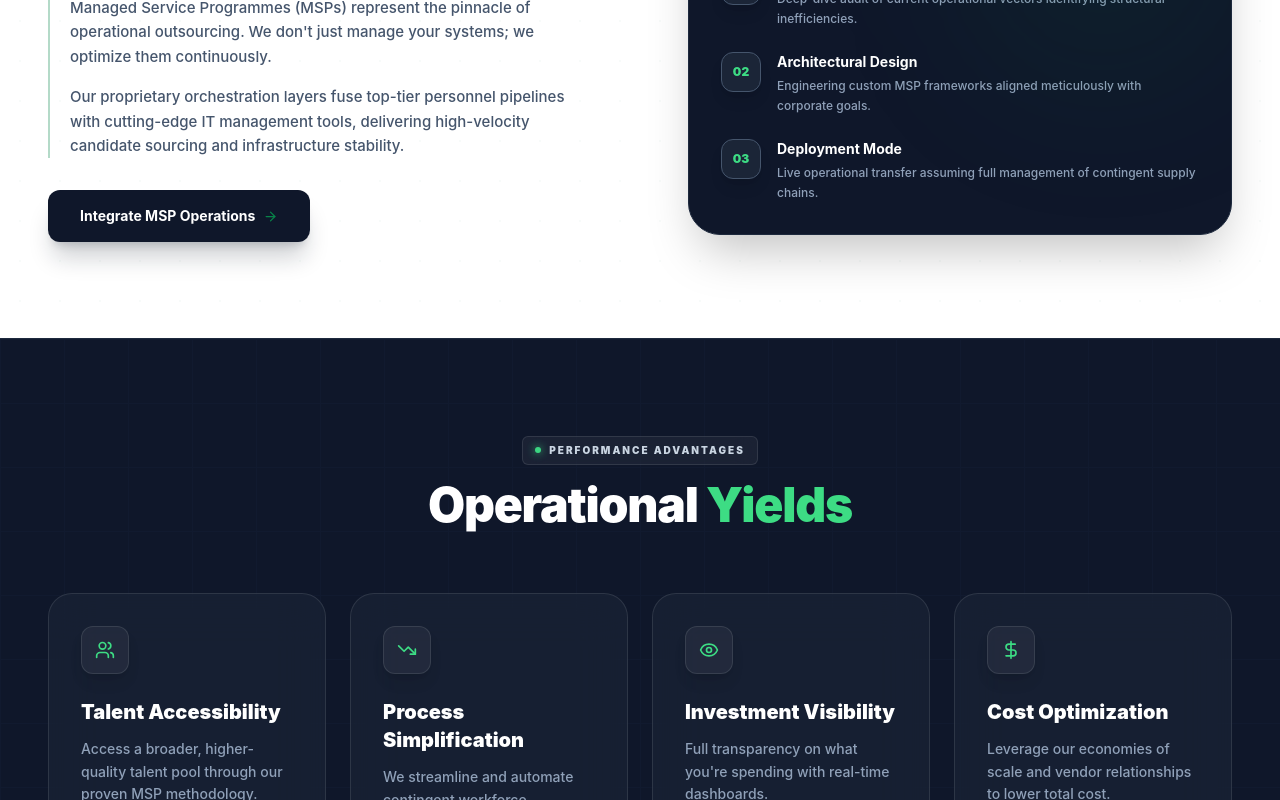
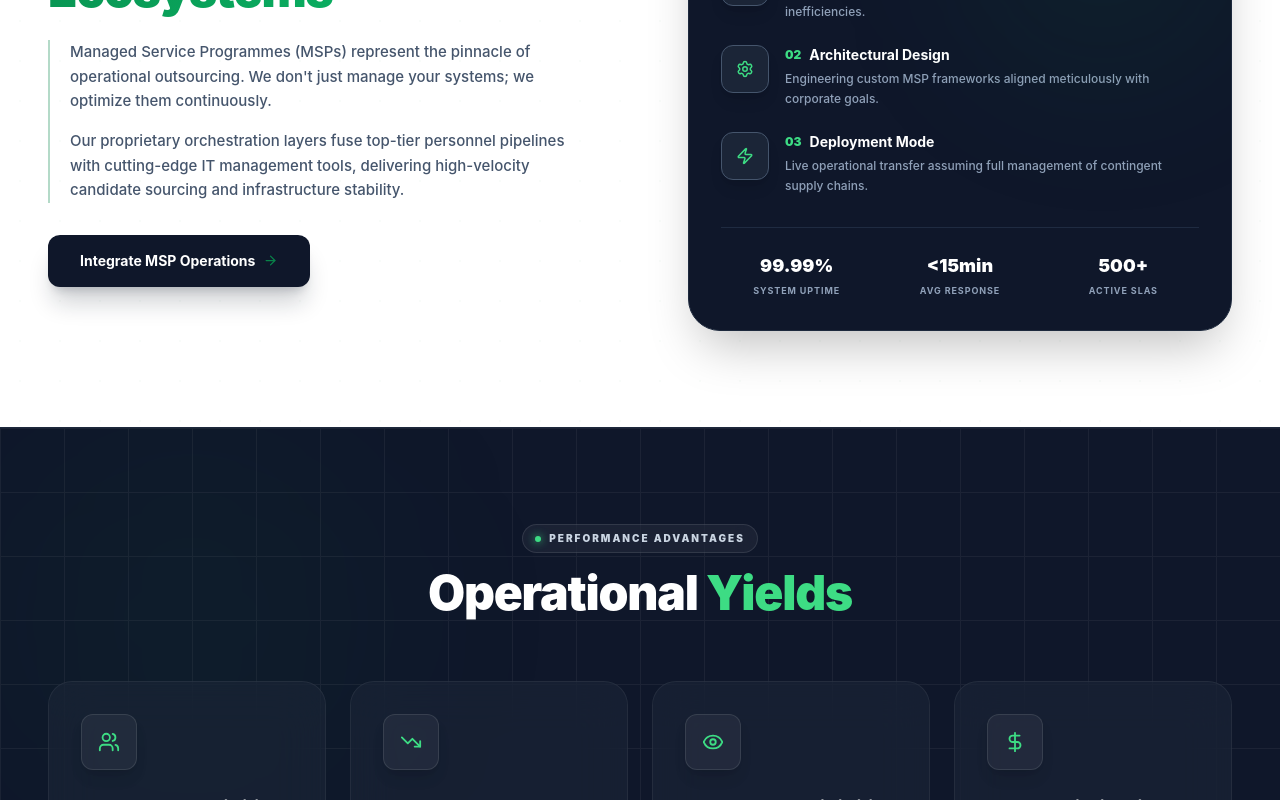
Before and after one commit to anupchauhanak6/tek-inspirations-llc, a React (Vite) app in the folder frontend/: page /our-solution/managed-services in a window 1280 px wide. Shown: the part 780-1580 px from the top of the page. Built offline with nearby package versions, Linux system fonts and the light colour scheme.

Commit message:
feat: implement and add new pages for Our Leaders, Our Solutions, Policy, RPO, Software Development, Terms of Service, Who We Are, and Managed Services.

```diff
--- a/frontend/src/pages/ManagedServices.jsx
+++ b/frontend/src/pages/ManagedServices.jsx
@@ -1,20 +1,26 @@
 import React from "react";
 import { motion } from "framer-motion";
 import { Link } from "react-router-dom";
-import { Settings, TrendingDown, Eye, DollarSign, Users, ArrowRight, ShieldCheck, Database, Zap } from "lucide-react";
+import { Settings, TrendingDown, Eye, DollarSign, Users, ArrowRight, ShieldCheck, Zap, BarChart3, Quote } from "lucide-react";
 import PageHero from "../components/PageHero";
 
 const benefits = [
-  { icon: Users,       color: "#3ddc84", title: "Talent Accessibility",   desc: "Access a broader, higher-quality talent pool through our proven MSP methodology." },
-  { icon: TrendingDown,color: "#3ddc84", title: "Process Simplification", desc: "We streamline and automate contingent workforce management end-to-end." },
-  { icon: Eye,         color: "#3ddc84", title: "Investment Visibility",  desc: "Full transparency on what you're spending with real-time dashboards." },
-  { icon: DollarSign,  color: "#3ddc84", title: "Cost Optimization",      desc: "Leverage our economies of scale and vendor relationships to lower total cost." },
+  { icon: Users,       title: "Talent Accessibility",   desc: "Access a broader, higher-quality talent pool through our proven MSP methodology." },
+  { icon: TrendingDown,title: "Process Simplification", desc: "We streamline and automate contingent workforce management end-to-end." },
+  { icon: Eye,         title: "Investment Visibility",  desc: "Full transparency on what you're spending with real-time dashboards." },
+  { icon: DollarSign,  title: "Cost Optimization",      desc: "Leverage our economies of scale and vendor relationships to lower total cost." },
 ];
 
 const howItWorks = [
-  { num: "01", title: "Assessment Phase",   desc: "Deep-dive audit of current operational vectors identifying structural inefficiencies." },
-  { num: "02", title: "Architectural Design",desc: "Engineering custom MSP frameworks aligned meticulously with corporate goals." },
-  { num: "03", title: "Deployment Mode",    desc: "Live operational transfer assuming full management of contingent supply chains." },
+  { num: "01", title: "Assessment Phase",   desc: "Deep-dive audit of current operational vectors identifying structural inefficiencies.", icon: BarChart3 },
+  { num: "02", title: "Architectural Design",desc: "Engineering custom MSP frameworks aligned meticulously with corporate goals.", icon: Settings },
+  { num: "03", title: "Deployment Mode",    desc: "Live operational transfer assuming full management of contingent supply chains.", icon: Zap },
+];
+
+const uptimeMetrics = [
+  { label: "System Uptime", value: "99.99%" },
+  { label: "Avg Response", value: "<15min" },
+  { label: "Active SLAs", value: "500+" },
 ];
 
 function ManagedServices() {
@@ -29,7 +35,7 @@ function ManagedServices() {
 
       {/* ── Operational Insight ── */}
       <section className="py-24 bg-white relative overflow-hidden">
-        <div className="absolute inset-0 z-0 opacity-[0.03]" style={{ backgroundImage: "radial-gradient(#088349 1px, transparent 1px)", backgroundSize: "40px 40px" }} />
+        <div className="absolute inset-0 z-0 opacity-[0.025]" style={{ backgroundImage: "radial-gradient(#088349 1px, transparent 1px)", backgroundSize: "40px 40px" }} />
 
         <div className="max-w-7xl mx-auto px-6 lg:px-12 relative z-10">
           <div className="grid grid-cols-1 lg:grid-cols-2 gap-16 lg:gap-24 items-center">
@@ -49,7 +55,7 @@ function ManagedServices() {
                 <p>Managed Service Programmes (MSPs) represent the pinnacle of operational outsourcing. We don't just manage your systems; we optimize them continuously.</p>
                 <p>Our proprietary orchestration layers fuse top-tier personnel pipelines with cutting-edge IT management tools, delivering high-velocity candidate sourcing and infrastructure stability.</p>
               </div>
-              <Link to="/contact" className="inline-flex items-center gap-2 px-8 py-4 rounded-xl bg-[#0f172a] hover:bg-[#1e293b] text-white font-bold text-sm transition-all duration-300 shadow-xl shadow-[#0f172a]/20 hover:-translate-y-0.5 group">
+              <Link to="/contact" className="group inline-flex items-center gap-2 px-8 py-4 rounded-xl bg-[#0f172a] hover:bg-[#1e293b] text-white font-bold text-sm transition-all duration-300 shadow-xl shadow-[#0f172a]/20 hover:-translate-y-0.5 active:scale-[0.98]">
                 Integrate MSP Operations <ArrowRight size={15} className="text-[#088349] group-hover:translate-x-1 transition-transform" />
               </Link>
             </motion.div>
@@ -57,6 +63,7 @@ function ManagedServices() {
             <motion.div initial={{ opacity: 0, x: 24 }} whileInView={{ opacity: 1, x: 0 }} viewport={{ once: true }} transition={{ duration: 0.6, delay: 0.1 }}>
               <div className="bg-[#0f172a] rounded-[2rem] border border-slate-800 shadow-2xl p-8 relative overflow-hidden">
                 <div className="absolute top-0 right-0 w-64 h-64 bg-[#088349]/10 rounded-full blur-[80px] pointer-events-none" />
+                <div className="absolute top-0 left-0 right-0 h-[3px] bg-gradient-to-r from-transparent via-[#088349] to-transparent" />
 
                 <div className="mb-8 pb-6 border-b border-slate-700/50">
                   <p className="font-black text-white text-2xl tracking-tight mb-1">Deployment Stages</p>
@@ -64,15 +71,28 @@ function ManagedServices() {
                 </div>
 
                 <div className="space-y-6">
-                  {howItWorks.map(({ num, title, desc }) => (
-                    <div key={num} className="flex items-start gap-4 group">
-                      <div className="w-10 h-10 rounded-xl bg-[#1e293b]/80 border border-slate-600 shadow-lg flex items-center justify-center shrink-0 group-hover:border-[#088349]/50 transition-colors">
-                        <span className="text-[#3ddc84] font-black text-xs">{num}</span>
+                  {howItWorks.map(({ num, title, desc, icon: Icon }) => (
+                    <div key={num} className="flex items-start gap-4 group/step">
+                      <div className="w-12 h-12 rounded-xl bg-[#1e293b]/80 border border-slate-600 shadow-lg flex items-center justify-center shrink-0 group-hover/step:border-[#088349]/50 group-hover/step:bg-[#088349]/10 transition-all">
+                        <Icon size={18} className="text-[#3ddc84]" />
                       </div>
                       <div>
-                        <p className="font-bold text-white text-sm mb-1">{title}</p>
+                        <div className="flex items-center gap-2 mb-1">
+                          <span className="text-[#3ddc84] font-black text-xs">{num}</span>
+                          <p className="font-bold text-white text-sm">{title}</p>
+                        </div>
                         <p className="text-slate-400 text-xs font-medium leading-relaxed">{desc}</p>
                       </div>
+                    </div>
+                  ))}
+                </div>
+
+                {/* Uptime metrics bar */}
+                <div className="mt-8 pt-6 border-t border-slate-700/50 grid grid-cols-3 gap-3">
+                  {uptimeMetrics.map(({ label, value }) => (
+                    <div key={label} className="text-center">
+                      <p className="text-white font-black text-lg">{value}</p>
+                      <p className="text-[9px] text-slate-400 uppercase tracking-widest font-bold mt-1">{label}</p>
                     </div>
                   ))}
                 </div>
@@ -82,13 +102,14 @@ function ManagedServices() {
         </div>
       </section>
 
-      {/* ── Key Indicators / Benefits ── */}
-      <section className="py-24 bg-[#0f172a] relative border-t border-slate-800">
-        <div className="absolute inset-0 z-0 opacity-10 mix-blend-overlay" style={{ backgroundImage: "linear-gradient(#ffffff 1px, transparent 1px), linear-gradient(90deg, #ffffff 1px, transparent 1px)", backgroundSize: "64px 64px" }} />
+      {/* ── Benefits ── */}
+      <section className="py-24 bg-[#0f172a] relative border-t border-slate-800 overflow-hidden">
+        <div className="absolute inset-0 z-0 opacity-[0.05]" style={{ backgroundImage: "linear-gradient(#ffffff 1px, transparent 1px), linear-gradient(90deg, #ffffff 1px, transparent 1px)", backgroundSize: "64px 64px" }} />
+        <div className="absolute left-0 top-0 w-96 h-96 bg-[#088349]/5 rounded-full blur-[100px] pointer-events-none" />
 
         <div className="max-w-7xl mx-auto px-6 lg:px-12 relative z-10">
           <div className="text-center mb-16">
-            <div className="inline-flex items-center gap-2 px-3 py-1.5 rounded-md bg-white/5 border border-white/10 mb-4 backdrop-blur-md">
+            <div className="inline-flex items-center gap-2 px-3 py-1.5 rounded-full bg-white/5 border border-white/10 mb-4 backdrop-blur-md">
               <span className="w-1.5 h-1.5 bg-[#3ddc84] rounded-full animate-pulse shadow-[0_0_8px_#3ddc84]" />
               <span className="text-slate-300 text-[10px] font-black uppercase tracking-[0.2em]">Performance Advantages</span>
             </div>
@@ -101,16 +122,25 @@ function ManagedServices() {
             {benefits.map(({ icon: Icon, title, desc }, i) => (
               <motion.div key={title}
                 initial={{ opacity: 0, y: 30 }} whileInView={{ opacity: 1, y: 0 }} viewport={{ once: true }} transition={{ duration: 0.5, delay: i * 0.1 }}
-                className="bg-[#1e293b]/50 backdrop-blur-xl border border-white/10 rounded-[1.5rem] p-8 relative overflow-hidden hover:border-[#088349]/50 hover:bg-[#1e293b]/80 transition-all duration-300 group">
+                className="bg-[#1e293b]/50 backdrop-blur-xl border border-white/[0.06] rounded-[1.5rem] p-8 relative overflow-hidden hover:border-[#088349]/40 hover:bg-[#1e293b]/80 transition-all duration-500 group">
 
-                <div className="w-12 h-12 rounded-xl bg-white/5 border border-white/10 flex items-center justify-center mb-6 shadow-lg group-hover:scale-110 group-hover:border-[#088349]/40 transition-transform">
-                  <Icon size={20} className="text-[#3ddc84]" strokeWidth={2} />
+                <div className="absolute top-0 left-0 right-0 h-[2px] bg-gradient-to-r from-[#088349] to-transparent opacity-0 group-hover:opacity-100 transition-opacity duration-500" />
+
+                <div className="w-14 h-14 rounded-xl bg-white/5 border border-white/10 flex items-center justify-center mb-6 shadow-lg group-hover:scale-110 group-hover:border-[#088349]/40 group-hover:bg-[#088349]/10 transition-all duration-300">
+                  <Icon size={22} className="text-[#3ddc84]" strokeWidth={2} />
                 </div>
 
                 <h3 className="text-white font-black text-xl mb-3">{title}</h3>
                 <p className="text-slate-400 text-sm leading-relaxed font-medium">{desc}</p>
               </motion.div>
             ))}
+          </div>
+
+          {/* Bottom CTA */}
+          <div className="text-center mt-16">
+            <Link to="/contact" className="inline-flex items-center gap-2 px-8 py-4 bg-[#088349] hover:bg-[#0aad60] text-white font-bold text-sm rounded-xl transition-all duration-300 shadow-xl shadow-[#088349]/30 hover:-translate-y-0.5 group active:scale-[0.98]">
+              Get Started with MSP <ArrowRight size={16} className="group-hover:translate-x-1 transition-transform" />
+            </Link>
           </div>
         </div>
       </section>
```
